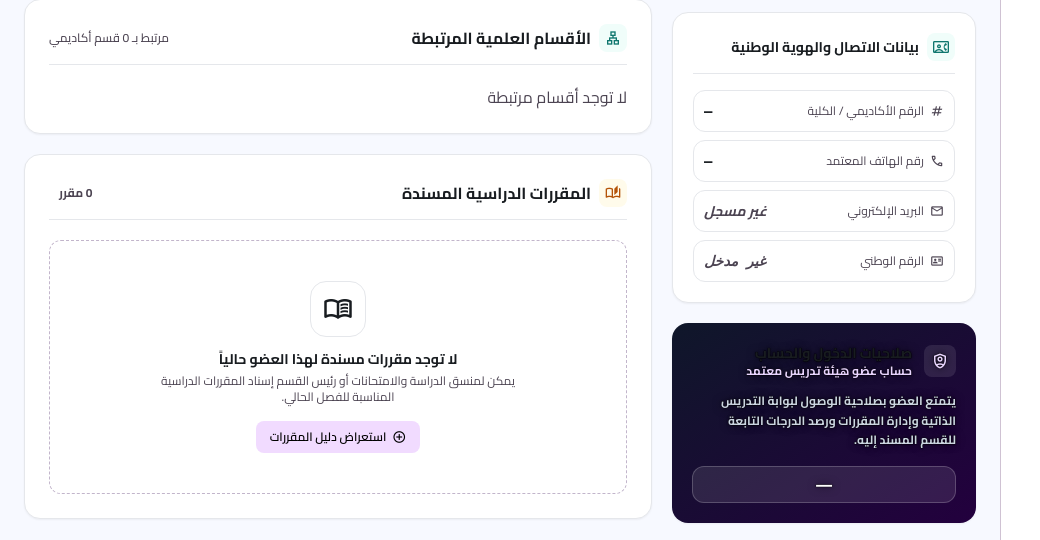
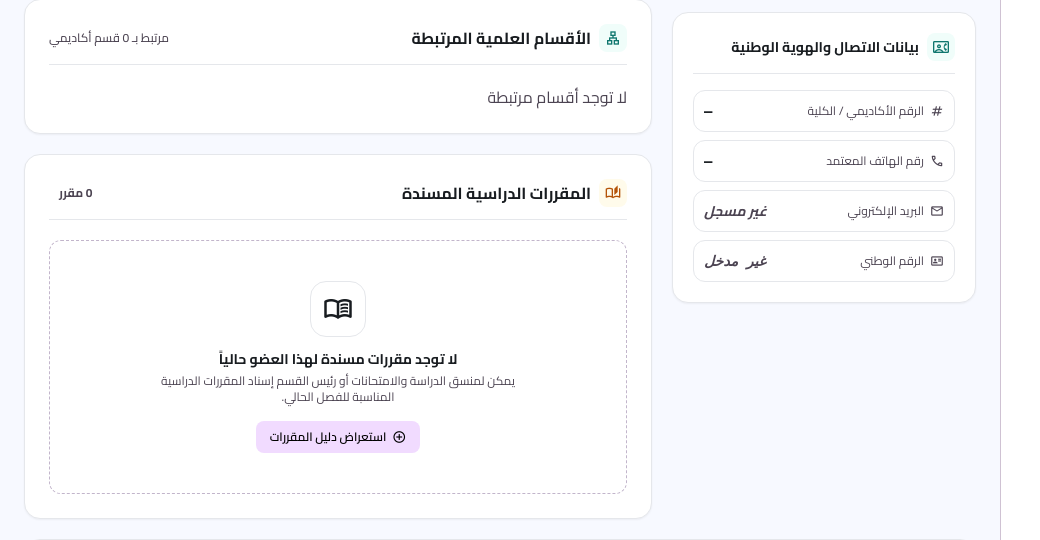
Before and after one commit to mastermadness13/MD.MASTER, a Flask app: template templates/teachers/detail.html in a window 1280 px wide. Shown: the part 652-1192 px from the top of the page, without its empty margins (0-1040 px from the left). Run offline with Flask 3, Linux system fonts and the light colour scheme; the template is opened without the code that fills it, so the values that code supplies are empty; some libraries are stand-ins or nearby versions.

Commit message:
Update page

```diff
--- a/page_routes/teachers.py
+++ b/page_routes/teachers.py
@@ -1902,7 +1902,6 @@ def teacher_detail(id):
                           teacher_depts=teacher_depts,
                           perf_year=perf_year, perf_semester=perf_semester,
                           assignment_date=assignment_date,
-            admin_hours=admin_hours_val,
                           user=current_user())
 
 
--- a/templates/teachers/detail.html
+++ b/templates/teachers/detail.html
@@ -224,30 +224,7 @@
         </div>
       </div>
 
-      <!-- System Access Quick Card -->
-      <div class="bg-gradient-to-br from-slate-900 to-[#23003e] rounded-2xl p-5 text-white shadow-sm">
-        <div class="flex items-center gap-3 mb-3">
-          <span class="w-8 h-8 rounded-lg bg-white/10 flex items-center justify-center text-purple-200">
-            <span class="material-symbols-outlined text-lg">shield_person</span>
-          </span>
-          <div>
-            <h4 class="text-sm font-bold">صلاحيات الدخول والحساب</h4>
-            <p class="text-xs text-purple-200">حساب عضو هيئة تدريس معتمد</p>
-          </div>
-        </div>
-        <p class="text-xs text-slate-300 leading-relaxed mb-4">
-          يتمتع العضو بصلاحية الوصول لبوابة التدريس الذاتية وإدارة المقررات ورصد الدرجات التابعة للقسم المسند إليه.
-        </p>
-        {% if can_manage %}
-        <a href="{{ url_for('teachers.teachers_edit', id=teacher.id) }}" class="inline-flex items-center justify-center w-full py-2 px-3 rounded-xl bg-white/10 hover:bg-white/20 text-xs font-semibold text-white transition-colors border border-white/20 no-underline">
-          إدارة بيانات الدخول وكلمة المرور
-        </a>
-        {% else %}
-        <div class="inline-flex items-center justify-center w-full py-2 px-3 rounded-xl bg-white/10 text-xs font-semibold text-white border border-white/20">
-          {{ teacher.username or '—' }}
-        </div>
-        {% endif %}
-      </div>
+
     </div>
 
     <!-- Left Column (Span 2): Roles, Assignments, Departments & Teaching -->
```
Also changed, not shown: tests/test_admin_assignment_flow.py (+6 -0 lines).
